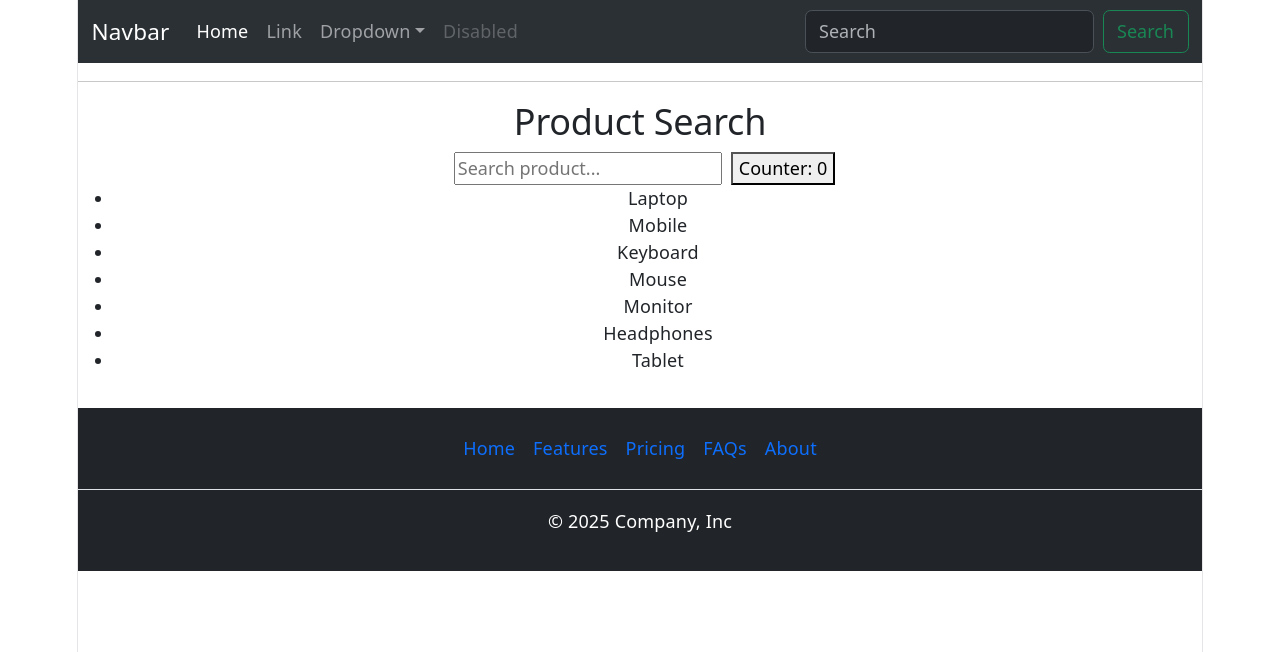
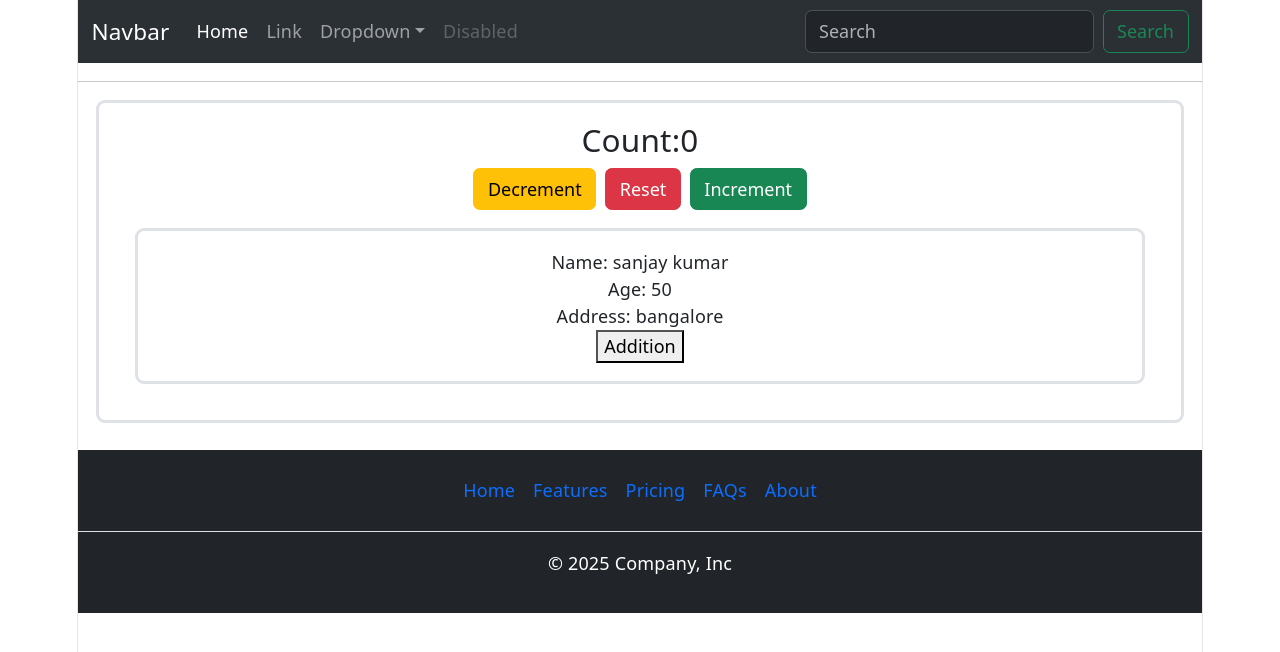
Before and after one commit to sanjaysamantra1/eureka_20_april_2026, a React (Vite) app in the folder react/React_App_1/: page / in a window 1280 px wide. Shown: the top 652 px of the page. Built offline with nearby package versions, Linux system fonts and the light colour scheme.

Commit message:
usecallback

```diff
--- a/react/React_App_1/src/components/body/Body.tsx
+++ b/react/React_App_1/src/components/body/Body.tsx
@@ -60,7 +60,7 @@ function Body() {
         <img src='https://encrypted-tbn0.gstatic.com/images?q=tbn:ANd9GcQcR5U16C8yXgBpl7-Bc7Itjx3_LRl425zINA&s' />
       </MyModal> */}
 
-      {/* <Counter /> */}
+      <Counter />
       {/* <ProductList2 /> */}
       {/* <Demo1 /> */}
       {/* <AdditionDemo1 /> */}
@@ -75,7 +75,7 @@ function Body() {
       {/* <EmployeeCRUD_Http /> */}
       {/* <UseEffectDemo1/> */}
       {/* <UserDetails /> */}
-      <UseMemoTest/>
+      {/* <UseMemoTest/> */}
     </div>
   );
 }
--- a/react/React_App_1/src/components/props/UserCard.tsx
+++ b/react/React_App_1/src/components/props/UserCard.tsx
@@ -2,13 +2,15 @@ import React from "react";
 
 function UserCard(props: any) {
   console.log("User Card Re-rendered...");
-  const { name, age, address } = props;
+  const { name, age, address, add } = props;
   return (
     <>
       <div className="border border-3 rounded-3 p-3 m-3">
         <div>Name: {name}</div>
         <div>Age: {age}</div>
         <div>Address: {address}</div>
+
+        <button onClick={()=>add(10,20)}>Addition</button>
       </div>
     </>
   );
--- a/react/React_App_1/src/components/state/Counter.tsx
+++ b/react/React_App_1/src/components/state/Counter.tsx
@@ -1,8 +1,17 @@
-import { useState } from "react";
+import { useCallback, useState } from "react";
 import UserCard from "../props/UserCard";
 
 export default function Counter() {
   const [count, setCount] = useState(0);
+
+  // a new instance of add function is created for every
+  /* const add = (a:number,b:number)=>{
+    console.log(`Addition of ${a} and ${b} is ${a+b}`)
+  } */
+
+  const add = useCallback((a:number,b:number)=>{
+    console.log(`Addition of ${a} and ${b} is ${a + b}`);
+  },[]);
 
   return <>
     <div className="border border-3 rounded-3 m-3 p-3 text-center">
@@ -20,7 +29,7 @@ export default function Counter() {
         }}>Increment</button>
 
 
-        <UserCard name="sanjay kumar" age={50} address='bangalore'></UserCard>
+        <UserCard name="sanjay kumar" age={50} address='bangalore' add={add}></UserCard>
     </div>
   </>
 }
```
